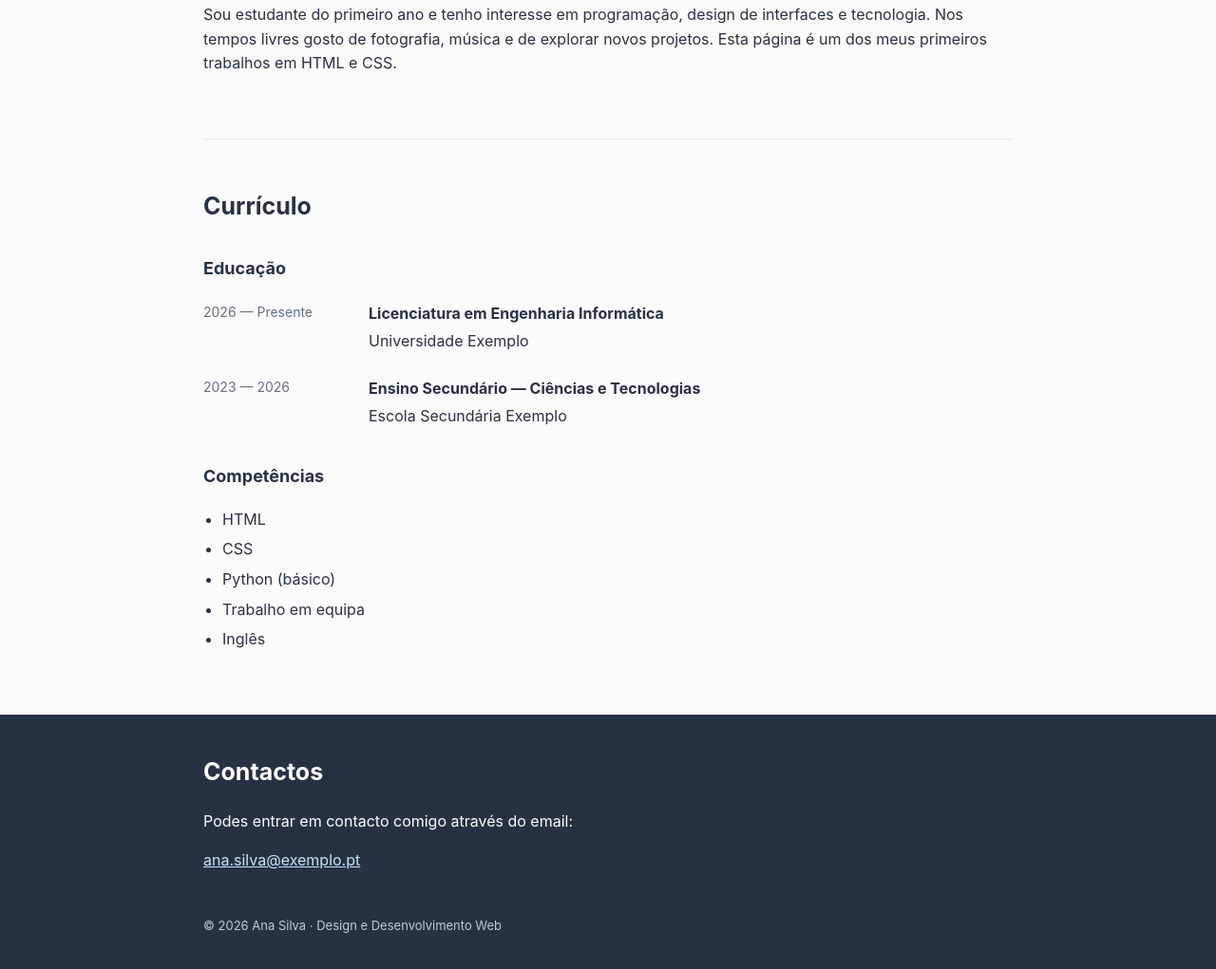
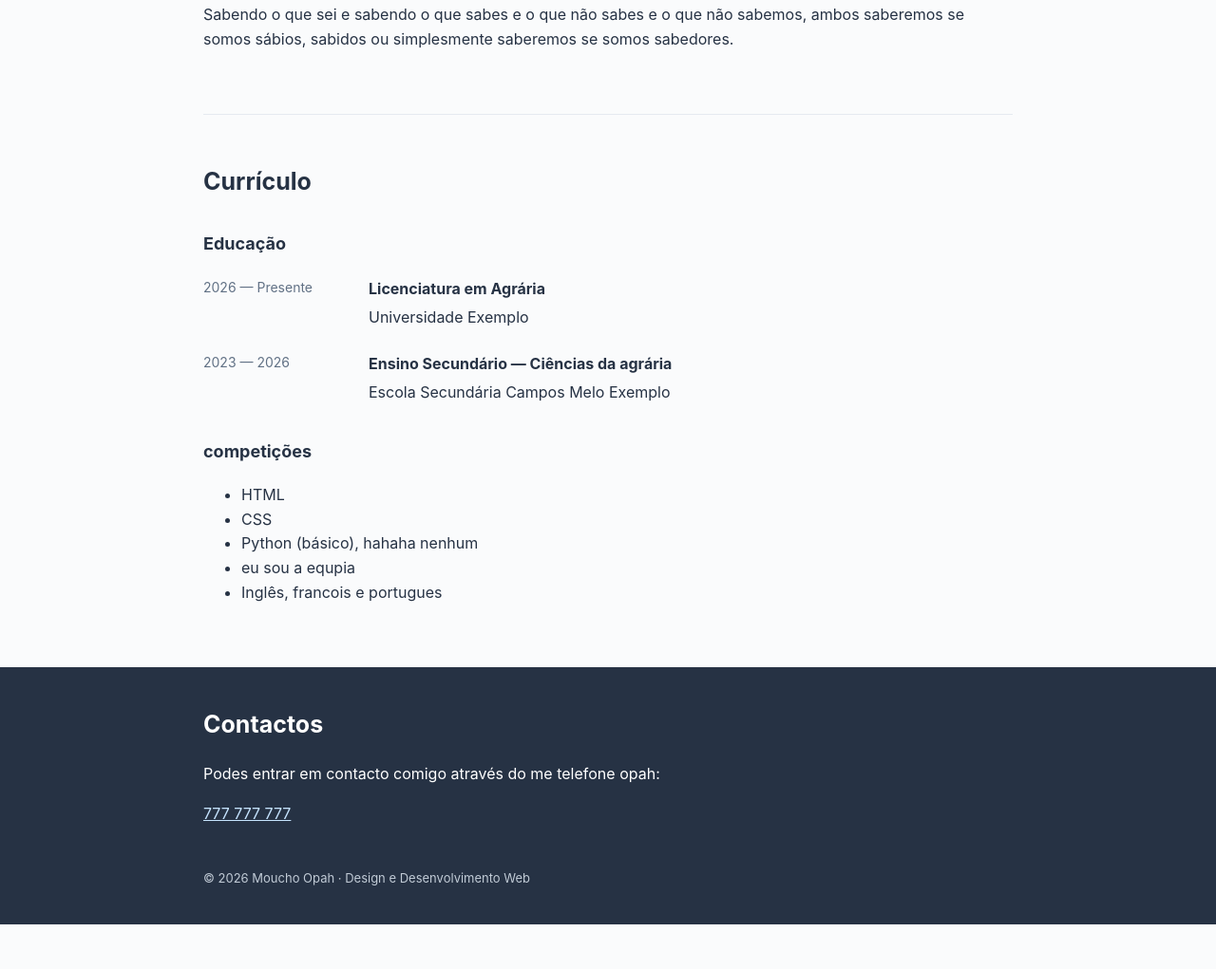
Before and after one commit to moucho-glitch/moucho-glitch.github.io, a plain HTML site: page index.html in a window 1280 px wide. Shown: the part 559-1580 px from the top of the page at 95% size. After the commit the page ends 1533 px from the top, so only its background shows below. Drawn offline with Linux system fonts and the light colour scheme.

Commit message:
Add files via upload

```diff
--- a/index.html
+++ b/index.html
@@ -23,18 +23,18 @@
         <section id="inicio" class="apresentacao">
             <div>
                 <p class="etiqueta">estudo a universariadade</p>
-                <h1>Olá, sou a Ana.</h1>
+                <h1>Olá, Opah sou o Moucho.</h1>
                 <p>opah estudar opah e casinadas opah.</p>
                 <a class="botao" href="#cv">vede aqui as minhas situaçoes opah</a>
             </div>
             <!-- TODO: Atualizar a foto de perfil -->
-            <img class="fotografia" src="perfil.svg" alt="Fotografia de perfil de Ana Silva">
+            <img class="fotografia" src="1280px-Eurasian_Eagle_RWD_at_CRC.jpg" alt="Fotografia de perfil de Mouchox">
         </section>
 
         <!-- Biografia -->
         <section id="sobre" class="secao">
             <h2>Sobre mim</h2>
-            <p>Sou estudante do primeiro ano e tenho interesse em programação, design de interfaces e tecnologia. Nos tempos livres gosto de fotografia, música e de explorar novos projetos. Esta página é um dos meus primeiros trabalhos em HTML e CSS.</p>
+            <p>Sabendo o que sei e sabendo o que sabes e o que não sabes e o que não sabemos, ambos saberemos se somos sábios, sabidos ou simplesmente saberemos se somos sabedores.</p>
         </section>
 
         <!-- Currículo -->
@@ -45,25 +45,25 @@
             <div class="item-cv">
                 <span class="data">2026 — Presente</span>
                 <div>
-                    <h4>Licenciatura em Engenharia Informática</h4>
+                    <h4>Licenciatura em Agrária</h4>
                     <p>Universidade Exemplo</p>
                 </div>
             </div>
             <div class="item-cv">
                 <span class="data">2023 — 2026</span>
                 <div>
-                    <h4>Ensino Secundário — Ciências e Tecnologias</h4>
-                    <p>Escola Secundária Exemplo</p>
+                    <h4>Ensino Secundário — Ciências da agrária</h4>
+                    <p>Escola Secundária Campos Melo Exemplo</p>
                 </div>
             </div>
 
-            <h3>Competências</h3>
-            <ul class="competencias">
+            <h3>competições</h3>
+            <ul class="competições">
                 <li>HTML</li>
                 <li>CSS</li>
-                <li>Python (básico)</li>
-                <li>Trabalho em equipa</li>
-                <li>Inglês</li>
+                <li>Python (básico), hahaha nenhum</li>
+                <li>eu sou a equpia</li>
+                <li>Inglês, francois e portugues</li>
             </ul>
         </section>
     </main>
@@ -72,9 +72,9 @@
     <footer id="contactos">
         <div class="conteudo">
             <h2>Contactos</h2>
-            <p>Podes entrar em contacto comigo através do email:</p>
-            <a href="mailto:ana.silva@exemplo.pt">ana.silva@exemplo.pt</a>
-            <p class="nota">© 2026 Ana Silva · Design e Desenvolvimento Web</p>
+            <p>Podes entrar em contacto comigo através do me telefone opah:</p>
+            <a href="777 777 777">777 777 777</a>
+            <p class="nota">© 2026 Moucho Opah · Design e Desenvolvimento Web</p>
         </div>
     </footer>
 </body>
```
